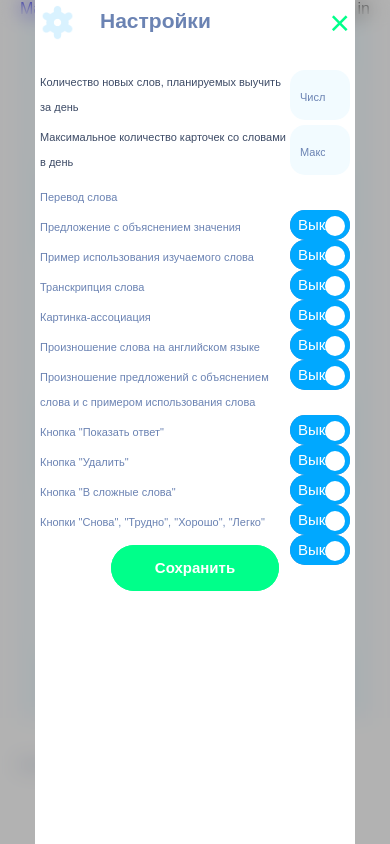
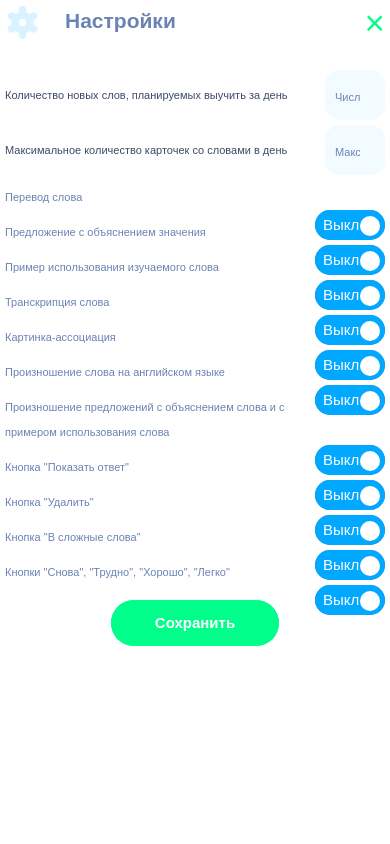
Before and after one commit to Tsyman/rslang, a website built with webpack: page src/index.html in a window 390 px wide. Both pictures are taken after a click on the link "Open Popup". Built offline with nearby package versions, Linux system fonts and the light colour scheme.

Commit message:
fix: increasi size of checkbox buttons on mobiles

```diff
--- a/src/components/pages/main-page/main-page.scss
+++ b/src/components/pages/main-page/main-page.scss
@@ -57,7 +57,7 @@
       height: 100vh;
     }
     @include respond(phone) {
-      width: 320px;
+      width: 100vw;
       padding: 5px;
       border-radius: 0;
       height: 100vh;
@@ -127,7 +127,7 @@
         width: 100%;
         margin-bottom: 15px;
         @include respond(phone) {
-          margin-bottom: 5px;
+          margin-bottom: 10px;
         }
       }
       &--figure-text {
@@ -294,7 +294,7 @@
     cursor: pointer;
     display: inline-block;
     @include respond(phone) {
-      width: 60px;
+      width: 70px;
     }
   }
   &__input {
@@ -328,7 +328,7 @@
   &__handle {
     position: absolute;
     top: 6px;
-    left: 9px;
+    left: 5px;
     width: 20px;
     height: 20px;
     background: var(--white);
@@ -349,7 +349,7 @@
 .switch-container__input:checked ~ .switch-container__handle {
   left: 58px;
   @include respond(phone) {
-    left: 35px;
+    left: 45px;
   }
 }
 .settings-figure {
```
